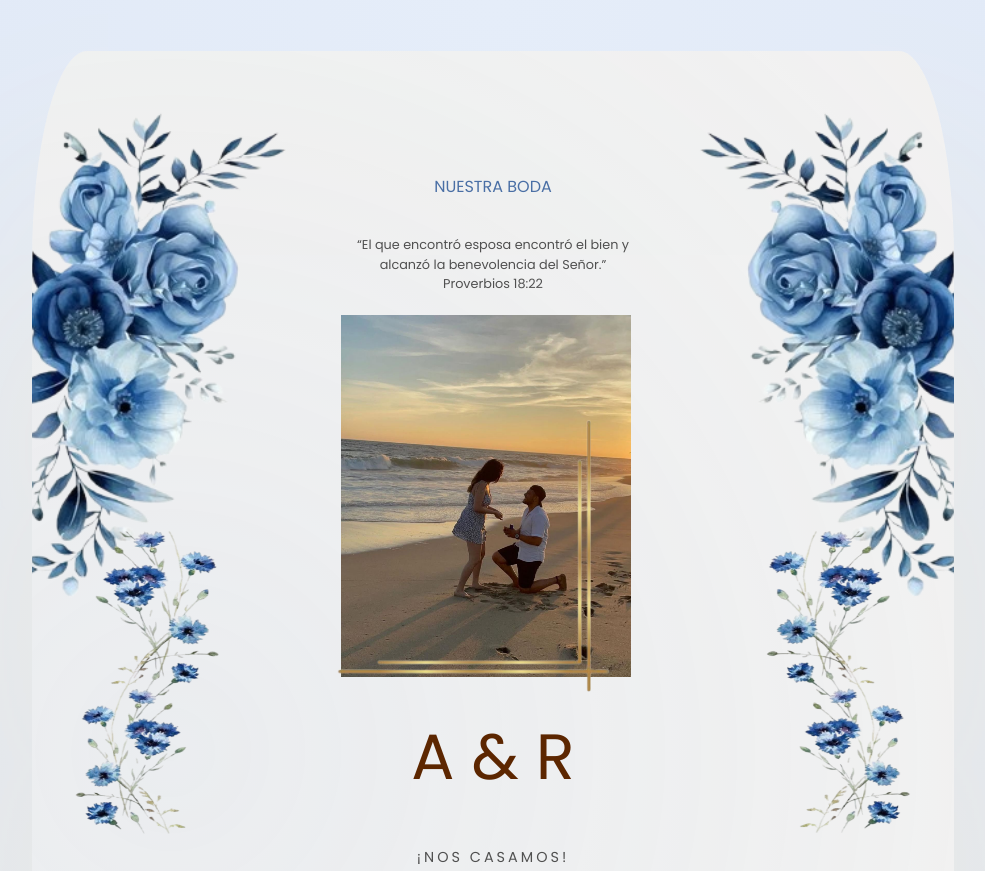
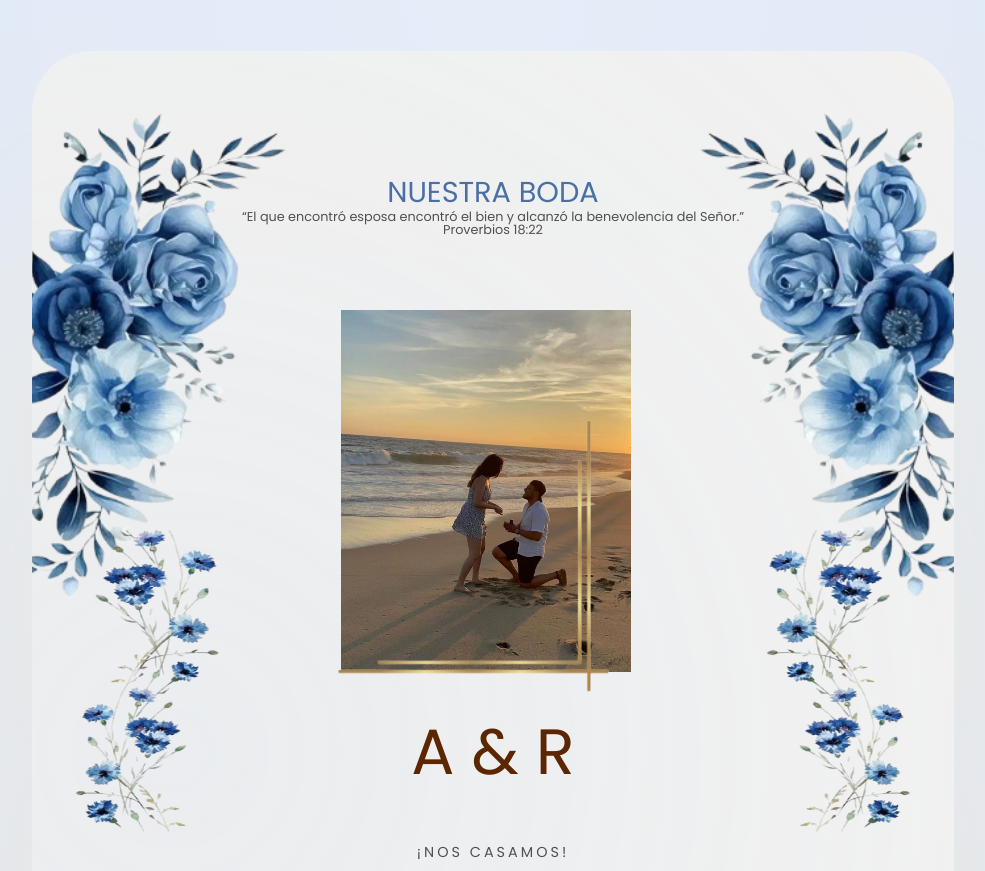
Before and after one commit to Alejandro-MN/Boda, a plain HTML site: page index.html in a window 1280 px wide. Shown: the top 871 px of the page, without its empty margins (147-1132 px from the left). Drawn offline with nearby package versions, Linux system fonts and the light colour scheme.

Commit message:
Add files via upload

```diff
--- a/index.html
+++ b/index.html
@@ -39,7 +39,7 @@
       max-width: 75%;
       /* MÁS ANCHO */
       background: var(--fondo);
-      border-radius: 6%;
+      border-radius: 60px;
       /* MÁS REDONDO */
       padding: 10% 8%;
       /* MÁS PADDING */
@@ -75,18 +75,22 @@
     }
 
     .cinta-superior {
-      text-align: center;
-      font-size: 100%;
-      text-transform: uppercase;
-      color: var(--azul);
-      margin-bottom: 5%;
-    }
+  width: 90%; /* Se ajusta al tamaño de la pantalla */
+  max-width: 900px; /* Evita que se vea demasiado ancho en pantallas grandes */
+  margin: auto;
+  text-align: center;
+  text-transform: uppercase;
+  color: var(--azul);
+
+  font-size: clamp(1rem, 2.5vw, 1.8rem);
+  line-height: 1.3;
+}
 
     .cita {
       text-align: center;
       font-size: 80%;
-      margin-bottom: 3%;
-      line-height: 1.5;
+      margin-bottom: 10%;
+      line-height: 1;
     }
 
     .iniciales {
@@ -448,7 +452,7 @@
 
       <!-- CITA -->
       <p class="cita">
-        “El que encontró esposa encontró el bien y <br>alcanzó la benevolencia del Señor.”<br>
+        “El que encontró esposa encontró el bien y alcanzó la benevolencia del Señor.”<br>
         Proverbios 18:22
       </p>
 
```
